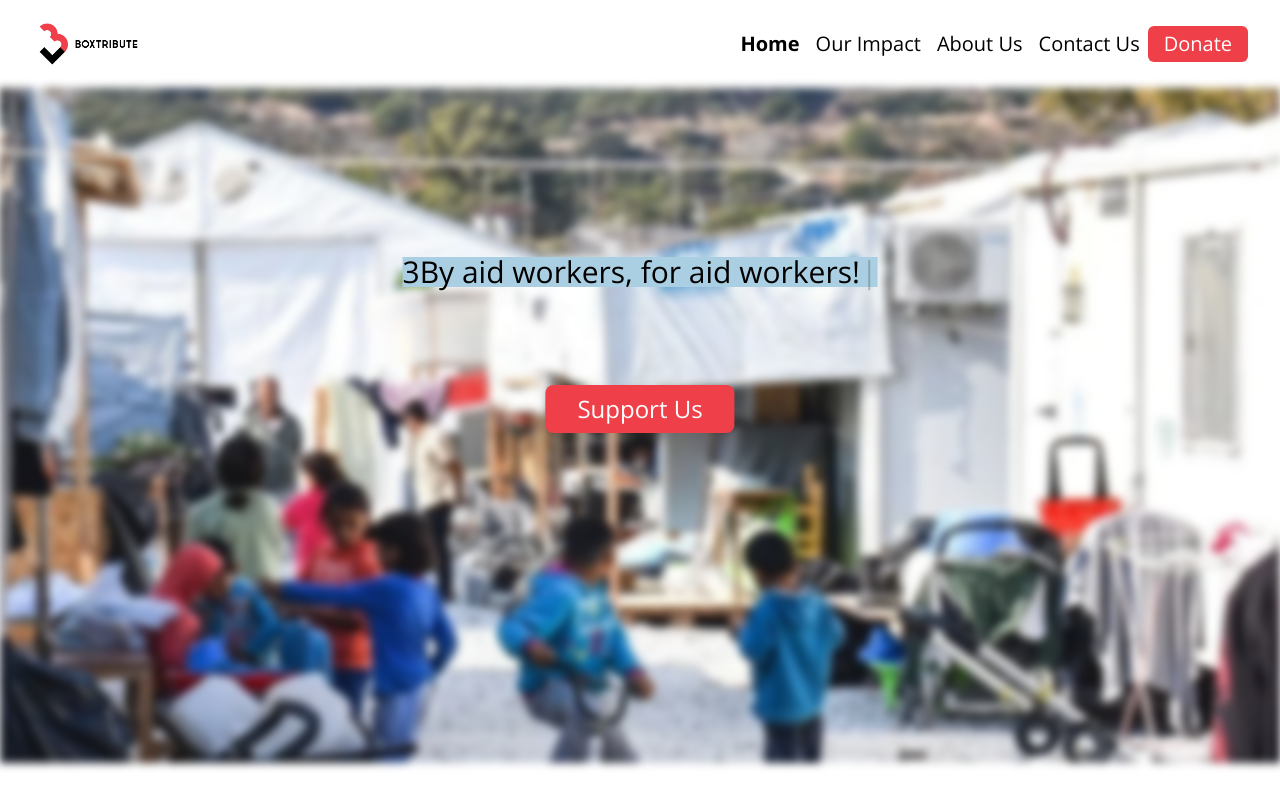
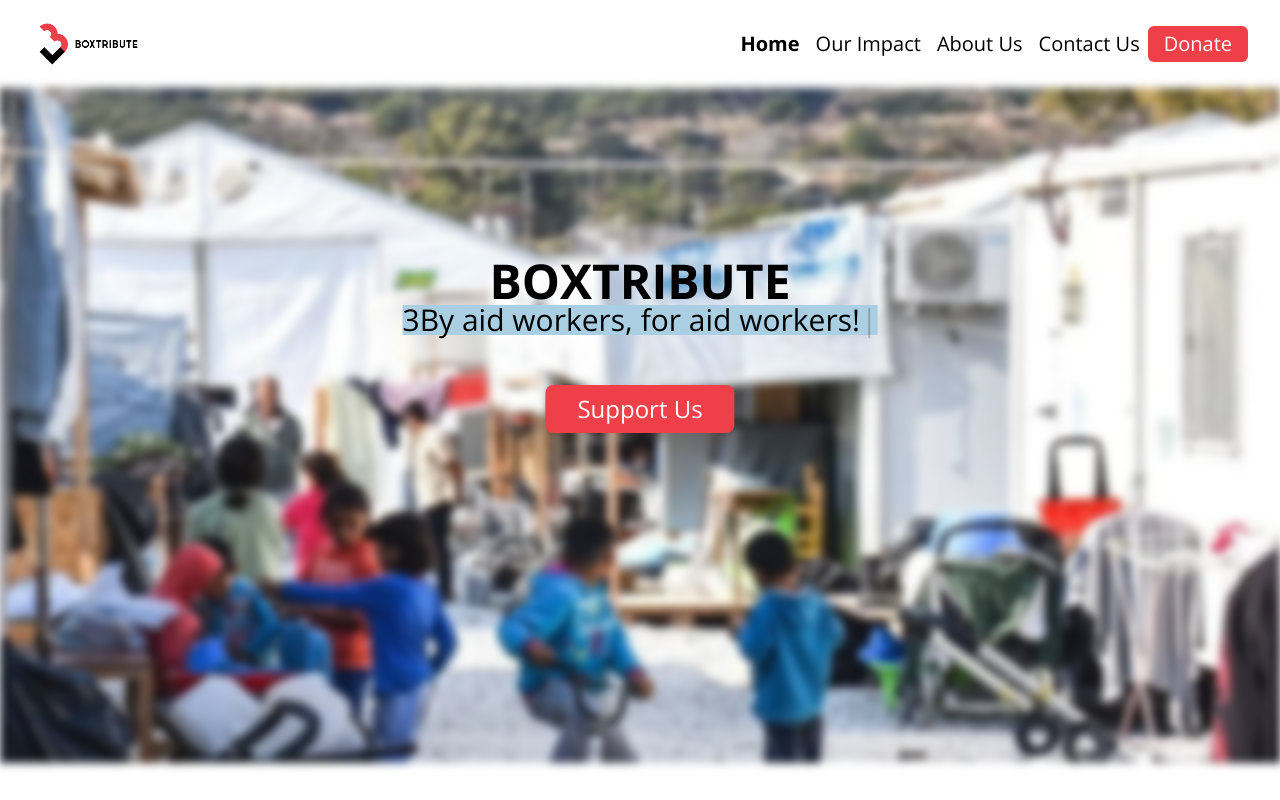
Before and after one commit to boxwise/boxtribute-landing-nextjs, a Next.js app: page / in a window 1280 px wide. Shown: the top 800 px of the page. Built offline with nearby package versions, Linux system fonts and the light colour scheme; a web font is replaced by a local one.

Commit message:
fix naming issue

```diff
--- a/components/HeroSection.tsx
+++ b/components/HeroSection.tsx
@@ -13,7 +13,7 @@ export interface IHeroSectionData {
   hero_image_mobile: string;
   hero_image_desktop: string;
   hero_image_description: string;
-  page_title: string;
+  main_heading: string;
   subtitles_hero: ITypewriterText[];
   cta_button: string;
   cta_link: string;
@@ -52,7 +52,7 @@ export const HeroSection = ({ heroSectionData }: IProps) => {
         </div>
       )}
       <div className="absolute top-1/4 left-1/2 transform -translate-x-1/2">
-        <PageTitle title={heroSectionData.page_title} />
+        <PageTitle title={heroSectionData.main_heading} />
         <h4 className="z-10 leading-none text-center bg-lightblue">
           <Typewriter
             options={{
```
